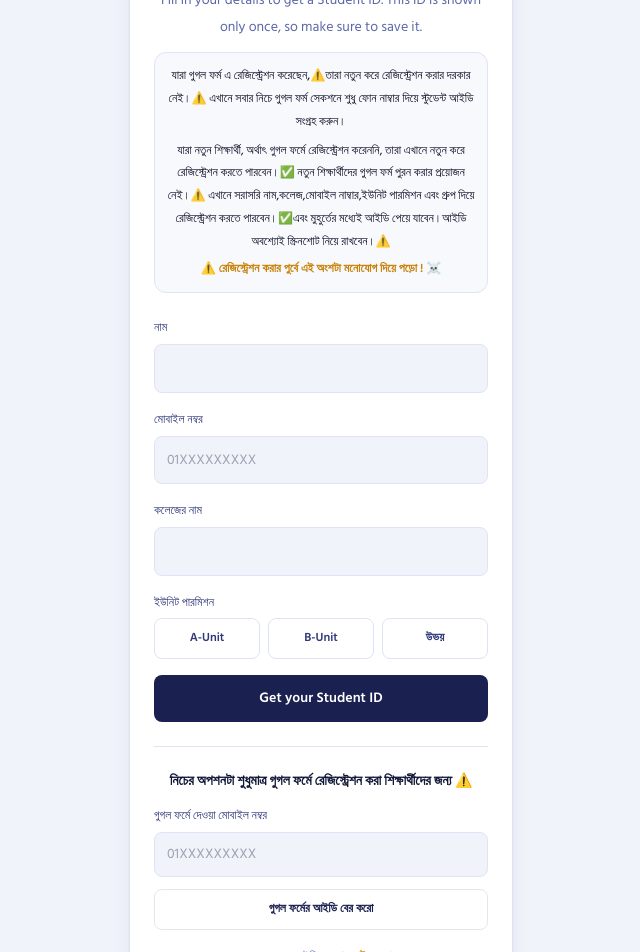
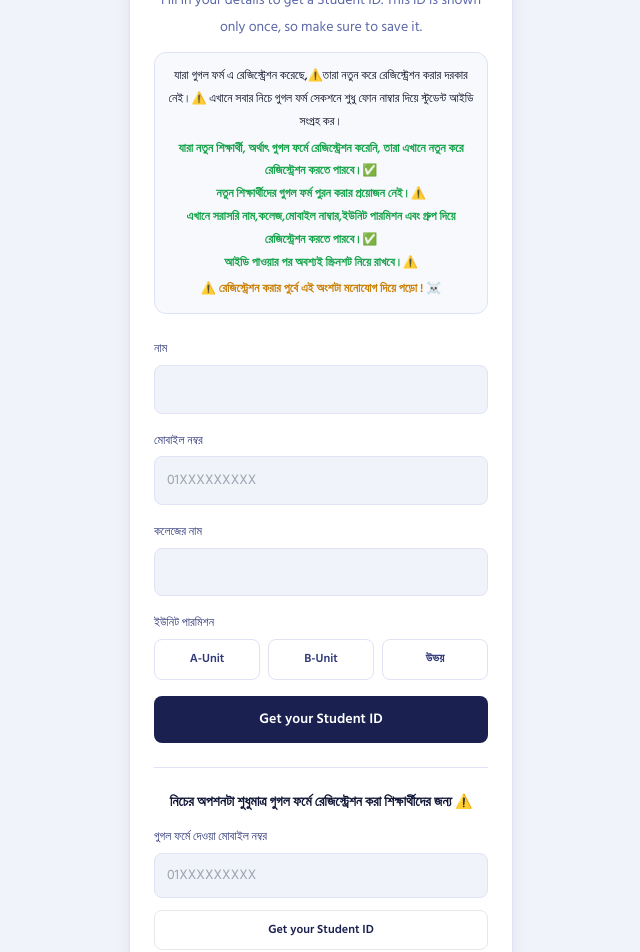
Before and after one commit to dreamersacademia/sust-admission-prep, a Next.js app: page /register in a window 1280 px wide. Shown: the part 260-1212 px from the top of the page, without its empty margins (319-959 px from the left). Built offline with nearby package versions, Linux system fonts and the light colour scheme.

Commit message:
text style

```diff
--- a/app/register/page.jsx
+++ b/app/register/page.jsx
@@ -155,11 +155,13 @@ function handleGoogleFormLookup(e) {
         </p>
         <div className="mt-3 rounded-xl border border-ink-100 bg-ink-50/50 p-3 text-center text-xs text-ink-500 dark:border-ink-800 dark:bg-ink-950/50 dark:text-ink-400" lang="bn">
           <p className="font-medium text-ink-700 dark:text-ink-200">
-            যারা গুগল ফর্ম এ রেজিস্ট্রেশন করেছেন,⚠️তারা নতুন করে রেজিস্ট্রেশন করার দরকার নেই।⚠️ এখানে সবার নিচে গুগল ফর্ম সেকশনে শুধু ফোন নাম্বার দিয়ে স্টুডেন্ট আইডি সংগ্রহ করুন।
+            যারা গুগল ফর্ম এ রেজিস্ট্রেশন করেছে,⚠️তারা নতুন করে রেজিস্ট্রেশন করার দরকার নেই।⚠️ এখানে সবার নিচে গুগল ফর্ম সেকশনে শুধু ফোন নাম্বার দিয়ে স্টুডেন্ট আইডি সংগ্রহ কর।<br/>
           </p>
-          <p className="mt-1.5">
-            যারা নতুন শিক্ষার্থী, অর্থাৎ গুগল ফর্মে রেজিস্ট্রেশন করেননি, তারা এখানে নতুন করে রেজিস্ট্রেশন করতে পারবেন।✅
-            নতুন শিক্ষার্থীদের গুগল ফর্ম পুরন করার প্রয়োজন নেই।⚠️ এখানে সরাসরি নাম,কলেজ,মোবাইল নাম্বার,ইউনিট পারমিশন এবং গ্রুপ দিয়ে রেজিস্ট্রেশন করতে পারবেন।✅এবং মুহুর্তের মধ্যেই আইডি পেয়ে যাবেন।আইডি অবশ্যোই স্ক্রিনশোট নিয়ে রাখবেন।⚠️
+          <p className="mt-1 font-semibold text-green-600 dark:text-green-400">
+            যারা নতুন শিক্ষার্থী, অর্থাৎ গুগল ফর্মে রেজিস্ট্রেশন করেনি, তারা এখানে নতুন করে রেজিস্ট্রেশন করতে পারবে।✅ <br/>
+            নতুন শিক্ষার্থীদের গুগল ফর্ম পুরন করার প্রয়োজন নেই।⚠️<br/>
+            এখানে সরাসরি নাম,কলেজ,মোবাইল নাম্বার,ইউনিট পারমিশন এবং গ্রুপ দিয়ে রেজিস্ট্রেশন করতে পারবে।✅<br/>
+            আইডি পাওয়ার পর অবশ্যই স্ক্রিনশট নিয়ে রাখবে।⚠️
           </p>
           <p className="mt-1 font-semibold text-marigold-600 dark:text-marigold-400">
            ⚠️ রেজিস্ট্রেশন করার পুর্বে এই অংশটা মনোযোগ দিয়ে পড়ো ! ☠️
@@ -302,7 +304,7 @@ function handleGoogleFormLookup(e) {
               disabled={searchLoading}
               className="w-full rounded-lg border border-ink-200 bg-transparent py-2 text-xs font-semibold text-ink-800 transition hover:bg-ink-50 dark:border-ink-700 dark:text-white dark:hover:bg-ink-800 disabled:opacity-60"
             >
-              {searchLoading ? "খুঁজা হচ্ছে..." : "গুগল ফর্মের আইডি বের করো"}
+              {searchLoading ? "Searching..." : "Get your Student ID "}
             </button>
           </form>
         </div>
```
